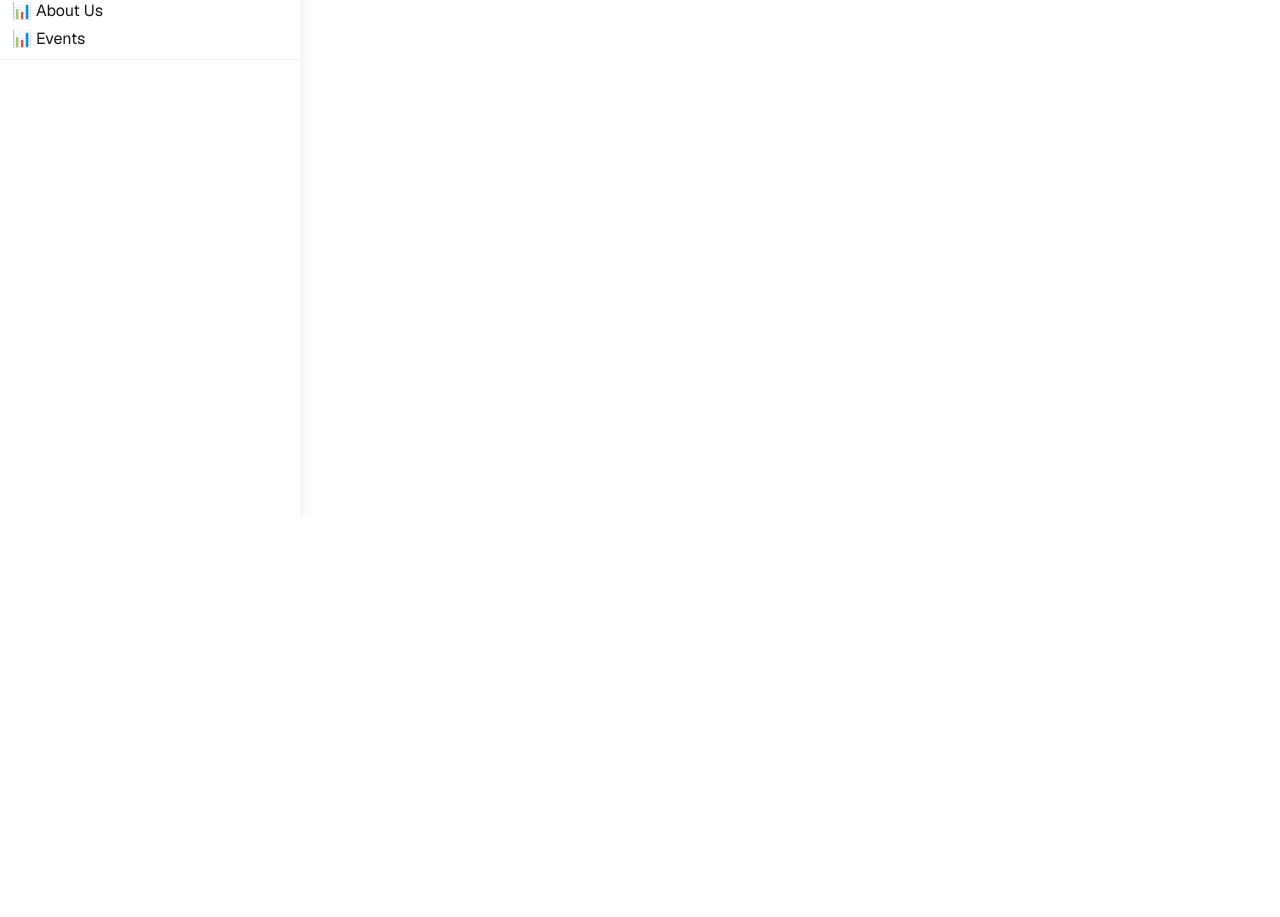
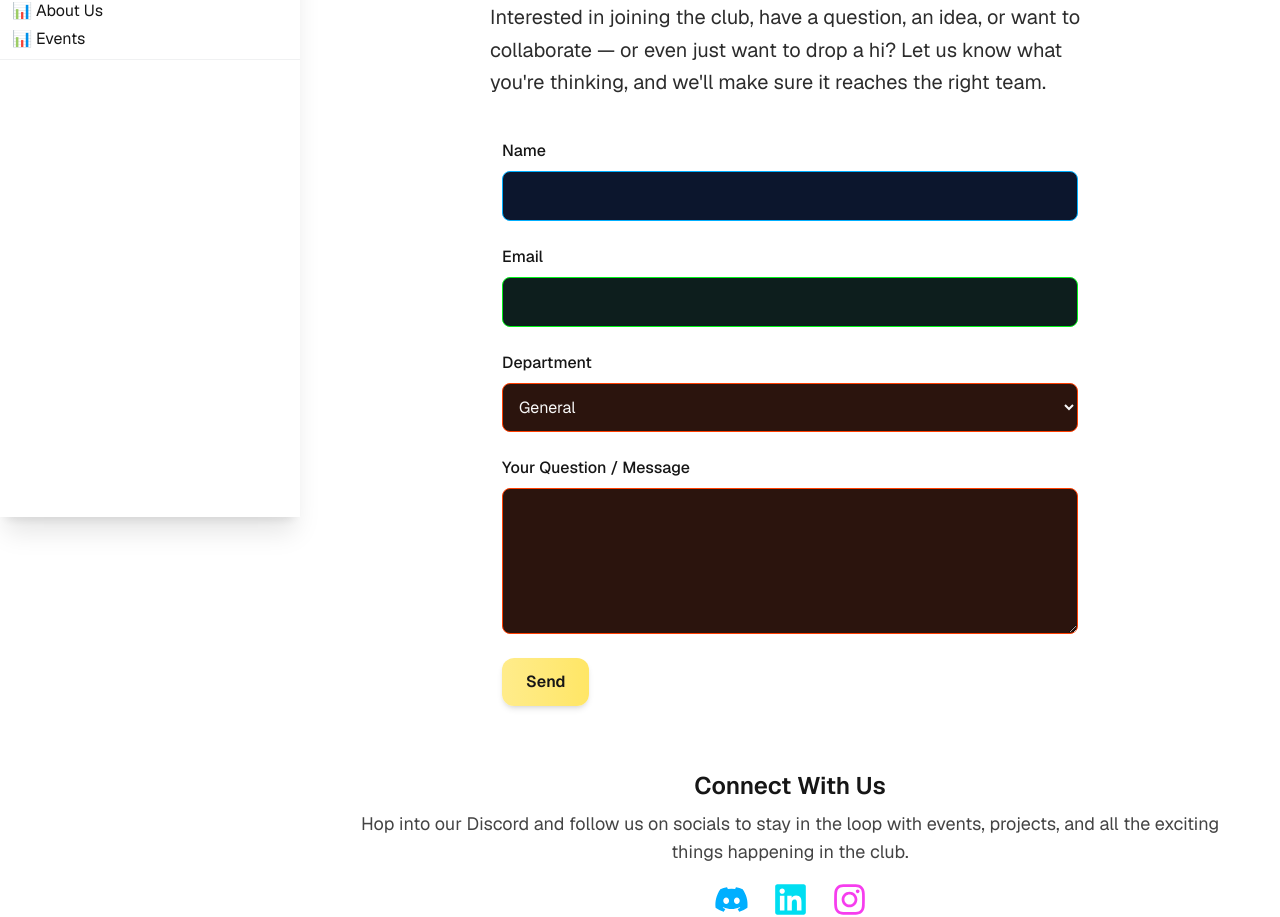
Before and after one commit to Developer-Club-WMU/webdev-landing, a Next.js app: page /contact in a window 1280 px wide. Shown: the part 283-1200 px from the top of the page. Before the commit the page ends 800 px from the top, so only its background shows below. Built offline with nearby package versions, Linux system fonts and the light colour scheme.

Commit message:
added contact page and added the react icons library for the social links

```diff
--- a/package.json
+++ b/package.json
@@ -20,6 +20,7 @@
     "next": "^15.2.3",
     "react": "^19.0.0",
     "react-dom": "^19.0.0",
+    "react-icons": "^5.5.0",
     "zod": "^3.24.2"
   },
   "devDependencies": {
--- a/src/app/contact/page.tsx
+++ b/src/app/contact/page.tsx
@@ -1,9 +1,169 @@
+import { FaDiscord, FaLinkedin, FaInstagram } from "react-icons/fa";
+
+const departments = [
+  "General",
+  "Web",
+  "AI",
+  "Games",
+  "Systems",
+  "App",
+  "Automation",
+  "VR/AR",
+  "Hackathon",
+];
+
+const socialLinks = [
+  {
+    name: "Discord",
+    href: "https://discord.com/invite/q9gk2MasBC",
+    icon: FaDiscord,
+    className: "text-web",
+  },
+  {
+    name: "LinkedIn",
+    href: "https://www.linkedin.com/company/developer-club-wmu/",
+    icon: FaLinkedin,
+    className: "text-systems",
+  },
+  {
+    name: "Instagram",
+    href: "https://www.instagram.com/developerclubwmu",
+    icon: FaInstagram,
+    className: "text-games",
+  },
+];
+
+const fieldStyles = {
+  name: {
+    bg: "bg-[#0C162D]",
+    border: "border-web",
+    ring: "focus:ring-web",
+  },
+  email: {
+    bg: "bg-[#0D1E1D]",
+    border: "border-ai",
+    ring: "focus:ring-ai",
+  },
+  department: {
+    bg: "bg-[#2B140D]",
+    border: "border-app",
+    ring: "focus:ring-app",
+  },
+  message: {
+    bg: "bg-[#2B140D]",
+    border: "border-app",
+    ring: "focus:ring-app",
+  },
+};
+
 const ContactPage = () => {
-    return (
-        <div className="info-page">
-            <h1 className="text-3xl font-bold mb-2">Contact</h1>
+  return (
+    <div className="info-page">
+      <div className="text-text dark:text-text-inverted flex flex-col items-center gap-3 text-4xl font-black md:text-6xl lg:text-7xl xl:text-8xl">
+        <h1 className="mb-10 [letter-spacing:-.05em] uppercase">
+          <span>Contact </span>
+          <span
+            className="text-bright-yellow inline-block bg-gradient-to-r bg-clip-text text-transparent"
+            style={{ fontWeight: "bold" }}
+          >
+            Us
+          </span>
+        </h1>
+      </div>
+
+      <div className="text-text dark:text-text-inverted flex flex-col items-center px-4 sm:px-6 md:px-10">
+        <h2 className="max-w-md text-2xl font-bold [letter-spacing:-.05em] md:text-3xl lg:max-w-2xl lg:text-5xl">
+          📬 Reach Out
+        </h2>
+        <p className="mt-5 mb-10 text-base leading-relaxed opacity-90 sm:text-lg md:text-xl lg:max-w-[600px]">
+          Interested in joining the club, have a question, an idea, or want to
+          collaborate — or even just want to drop a hi? Let us know what you're
+          thinking, and we'll make sure it reaches the right team.
+        </p>
+
+        <form className="w-full max-w-xl space-y-6">
+          <div className="flex flex-col gap-2">
+            <label htmlFor="name" className="text-base font-medium">
+              Name
+            </label>
+            <input
+              id="name"
+              type="text"
+              className={`rounded-lg border ${fieldStyles.name.border} ${fieldStyles.name.bg} text-text-inverted p-3 ${fieldStyles.name.ring}`}
+            />
+          </div>
+
+          <div className="flex flex-col gap-2">
+            <label htmlFor="email" className="text-base font-medium">
+              Email
+            </label>
+            <input
+              id="email"
+              type="email"
+              className={`rounded-lg border ${fieldStyles.email.border} ${fieldStyles.email.bg} text-text-inverted p-3 ${fieldStyles.email.ring}`}
+            />
+          </div>
+
+          <div className="flex flex-col gap-2">
+            <label htmlFor="department" className="text-base font-medium">
+              Department
+            </label>
+            <select
+              id="department"
+              className={`rounded-lg border ${fieldStyles.department.border} ${fieldStyles.department.bg} text-text-inverted p-3 ${fieldStyles.department.ring}`}
+            >
+              {departments.map((dept) => (
+                <option key={dept} value={dept.toLowerCase()}>
+                  {dept}
+                </option>
+              ))}
+            </select>
+          </div>
+
+          <div className="flex flex-col gap-2">
+            <label htmlFor="message" className="text-base font-medium">
+              Your Question / Message
+            </label>
+            <textarea
+              id="message"
+              rows={5}
+              className={`rounded-lg border ${fieldStyles.message.border} ${fieldStyles.message.bg} text-text-inverted p-3 ${fieldStyles.message.ring}`}
+            />
+          </div>
+
+          <button
+            type="submit"
+            className="from-light-yellow to-bright-yellow text-text rounded-xl bg-gradient-to-r px-6 py-3 font-semibold shadow-md transition hover:brightness-110"
+          >
+            Send
+          </button>
+        </form>
+
+        <div className="mt-16 text-center">
+          <h2 className="mb-2 text-2xl font-semibold">Connect With Us</h2>
+          <p className="mb-4 text-lg opacity-80">
+            Hop into our Discord and follow us on socials to stay in the loop
+            with events, projects, and all the exciting things happening in the
+            club.
+          </p>
+          <div className="flex flex-wrap justify-center gap-6">
+            {socialLinks.map(({ name, href, icon: Icon, className }) => (
+              <a
+                key={name}
+                href={href}
+                className={`${className} hover:opacity-80`}
+                target="_blank"
+                rel="noopener noreferrer"
+                title={name}
+              >
+                <Icon size={35} />
+              </a>
+            ))}
+          </div>
         </div>
-    )
-}
+      </div>
+    </div>
+  );
+};
 
 export default ContactPage;
```
Also changed, not shown: 1 other file (tests, documents, lock files or other folders).
